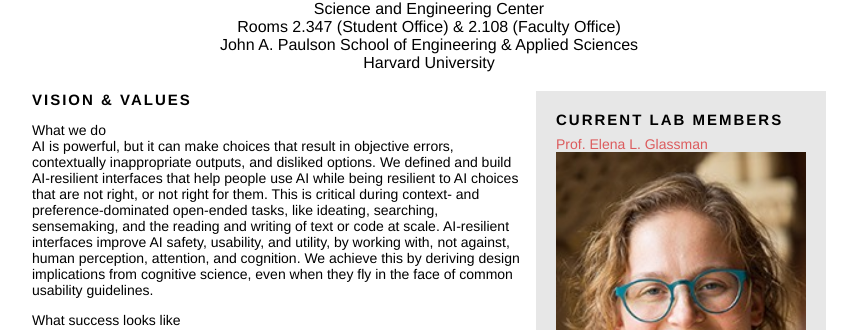
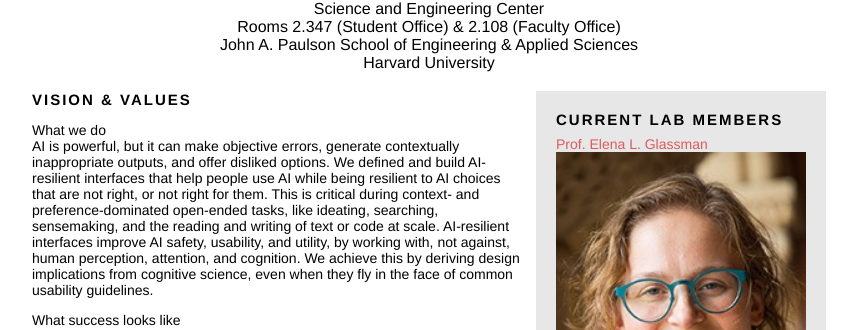
Before and after one commit to eglassman/eglassman.github.io, a Jekyll site: the page built from index.html, in a window 1280 px wide and 900 px high. Shown: the part 156-486 px from the top of the window, without its empty margins (211-1068 px from the left). Built offline with Jekyll 4.4.1, drawn with Linux system fonts in a browser that asks for light colours.

Commit message:
better punchier lab pitch

```diff
--- a/index.html
+++ b/index.html
@@ -46,7 +46,7 @@
 
     <p>
     <span class="slightlybold">What we do</span><br>
-    AI is powerful, but it can make choices that result in objective errors, contextually inappropriate outputs, and disliked options. We defined and build AI-resilient interfaces that help people use AI while being resilient to AI choices that are not right, or not right for them. This is critical during context- and preference-dominated open-ended tasks, like ideating, searching, sensemaking, and the reading and writing of text or code at scale. AI-resilient interfaces improve AI safety, usability, and utility, by working with, not against, human perception, attention, and cognition. We achieve this by deriving design implications from cognitive science, even when they fly in the face of common usability guidelines.
+    AI is powerful, but it can make objective errors, generate contextually inappropriate outputs, and offer disliked options. We defined and build AI-resilient interfaces that help people use AI while being resilient to AI choices that are not right, or not right for them. This is critical during context- and preference-dominated open-ended tasks, like ideating, searching, sensemaking, and the reading and writing of text or code at scale. AI-resilient interfaces improve AI safety, usability, and utility, by working with, not against, human perception, attention, and cognition. We achieve this by deriving design implications from cognitive science, even when they fly in the face of common usability guidelines.
 
     <p>
     <span class="slightlybold">What success looks like</span><br>
```
